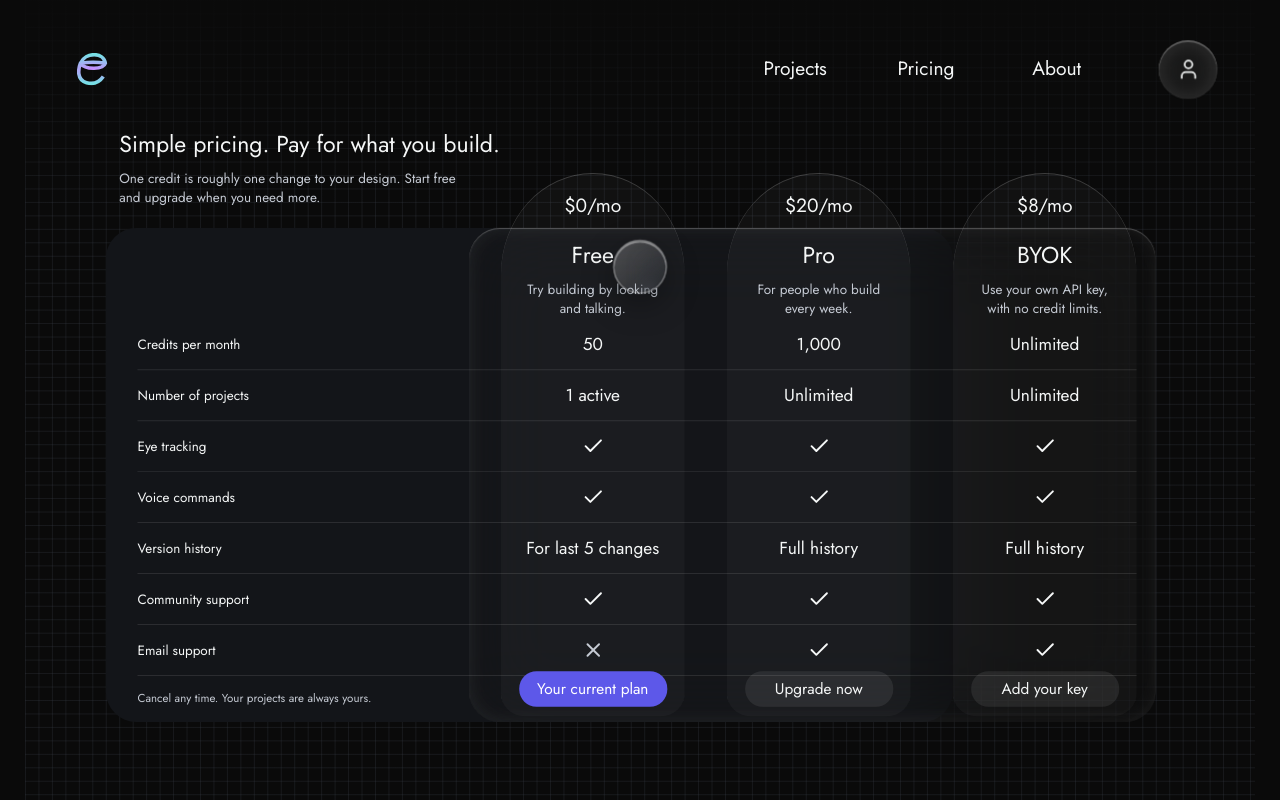
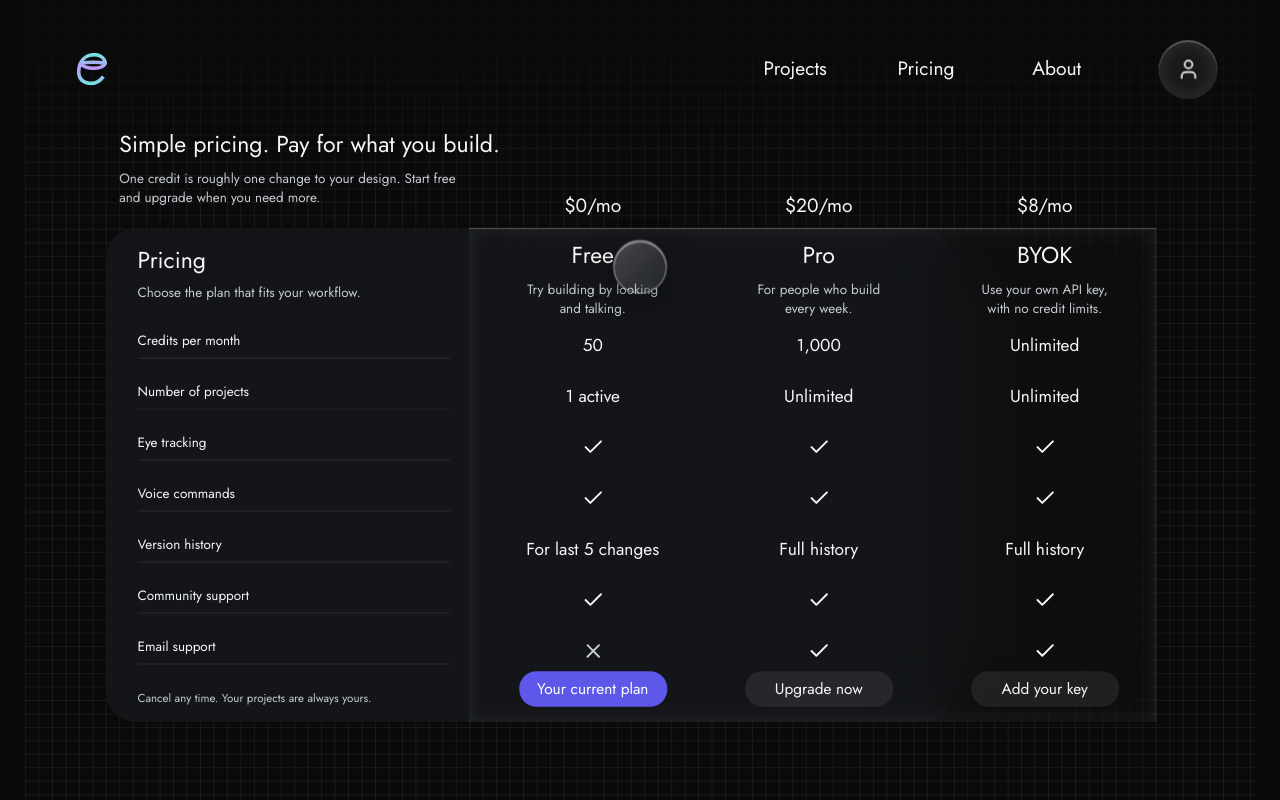
Before and after one commit to dakshshahani/mhacks, a Next.js app in the folder apps/frontend/: page /pricing in a window 1280 px wide. Built offline with nearby package versions, Linux system fonts and the light colour scheme.

Commit message:
fix(pricing): true table surface, labels-only dividers, header block

```diff
--- a/apps/frontend/src/app/pricing/actions.tsx
+++ b/apps/frontend/src/app/pricing/actions.tsx
@@ -7,6 +7,7 @@
 
 import { useCallback, useEffect, useRef, useState } from "react";
 import { X } from "lucide-react";
+import { COLUMNS, COLUMN_WIDTH } from "./columns";
 
 // TODO(billing): source from auth/entitlements when accounts exist.
 const CURRENT_PLAN = "Free" as const;
@@ -90,8 +91,8 @@ export default function PlanActions() {
 
   return (
     <>
-      <div className="absolute left-[495px] top-[698px] flex w-[661px]">
-        <div className="flex w-[191px] shrink-0 justify-center">
+      <div className="absolute top-[698px] flex w-[661px]" style={{ left: COLUMNS[0] }}>
+        <div className="flex shrink-0 justify-center" style={{ width: COLUMN_WIDTH }}>
           <button
             type="button"
             onClick={openWith("Enjoy building with Gaze for free.")}
@@ -103,7 +104,7 @@ export default function PlanActions() {
             Your current plan
           </button>
         </div>
-        <div className="flex w-[191px] shrink-0 justify-center" style={{ marginLeft: 44 }}>
+        <div className="flex shrink-0 justify-center" style={{ width: COLUMN_WIDTH, marginLeft: 44 }}>
           <button
             type="button"
             onClick={openWith("We'd like your money, but unfortunately, this is just a demo.")}
@@ -113,7 +114,7 @@ export default function PlanActions() {
             Upgrade now
           </button>
         </div>
-        <div className="flex w-[191px] shrink-0 justify-center" style={{ marginLeft: 44 }}>
+        <div className="flex shrink-0 justify-center" style={{ width: COLUMN_WIDTH, marginLeft: 44 }}>
           <button
             type="button"
             onClick={openWith("We'd like your money, but unfortunately, this is just a demo.")}
--- a/apps/frontend/src/app/pricing/page.tsx
+++ b/apps/frontend/src/app/pricing/page.tsx
@@ -10,7 +10,7 @@ import { Check, X } from "lucide-react";
 import ScaleStage from "../stage";
 import SiteHeader from "../components/site-header";
 import PlanActions from "./actions";
-import { COLUMNS, COLUMN_WIDTH, colLocal } from "./columns";
+import { COLUMNS, COLUMN_WIDTH } from "./columns";
 
 const TIERS = [
   { name: "Free", price: "$0/mo", tagline: "Try building by looking and talking." },
@@ -71,33 +71,34 @@ export default function PricingPage() {
         <section aria-label="Plans" className="absolute left-[84px] top-[237px] h-[514px] w-[1129px]">
           {/* solid base: labels→Pro, #131519 r32 */}
           <div aria-hidden className="absolute left-0 top-0 h-[514px] w-[881px] rounded-[32px] bg-[#131519]" />
-          {/* shared glass overlay across all three tier columns */}
+          {/* shared glass overlay across all three tier columns.
+              Sharp corners per Figma (no radius): its straight left edge is
+              the separator between the labels area and Free. No tier
+              containers — the Unions read as nothing discrete, so none are
+              drawn; content + glass carry the column structure. */}
           <div
             aria-hidden
-            className="pointer-events-none absolute left-[378px] top-0 h-[514px] w-[714px] rounded-[32px] bg-[#1d1d1d]/20 shadow-[inset_0_1px_1px_rgba(255,255,255,0.25),inset_0_0_22px_rgba(255,255,255,0.08)] backdrop-blur-[40px]"
+            className="pointer-events-none absolute left-[378px] top-0 h-[514px] w-[714px] bg-[#1d1d1d]/20 shadow-[inset_0_1px_1px_rgba(255,255,255,0.25),inset_0_0_22px_rgba(255,255,255,0.08)] backdrop-blur-[40px]"
           />
-          {/* tier overlays: elliptical caps (191×105), translucent, integrated */}
-          <div aria-hidden className="pointer-events-none absolute inset-0">
-            {COLUMNS.map((x) => (
-              <div
-                key={x}
-                className="absolute top-[-57px] h-[565px] bg-white/[0.03] shadow-[inset_0_1px_0_rgba(255,255,255,0.18)]"
-                style={{
-                  left: colLocal(x),
-                  width: COLUMN_WIDTH,
-                  borderRadius: "95px 95px 24px 24px / 105px 105px 24px 24px",
-                }}
-              />
-            ))}
+
+          {/* table header: "Pricing" + sub at x117 y253 */}
+          <div className="absolute left-[33px] top-[16px] w-[408px]">
+            <h2 className="text-[24px] font-normal leading-[35px] text-[#f5f7f7]">Pricing</h2>
+            <p className="mt-[6px] text-[14px] font-normal leading-5 text-[#c5cad3]">
+              Choose the plan that fits your workflow.
+            </p>
           </div>
 
           {/* tier headers: price / name / tagline, centered per column */}
           <div className="absolute left-[411px] top-[-38px] flex w-[661px]">
-            {TIERS.map((tier, i) => (
+            {COLUMNS.map((x, i) => {
+              const tier = TIERS[i];
+              if (!tier) return null;
+              return (
                 <div
                   key={tier.name}
-                className="flex w-[191px] shrink-0 flex-col items-center text-center"
-                style={{ marginLeft: i === 0 ? 0 : 44 }}
+                  className="flex shrink-0 flex-col items-center text-center"
+                  style={{ width: COLUMN_WIDTH, marginLeft: i === 0 ? 0 : 44 }}
                 >
                   <p className="text-[20px] font-normal leading-[29px] text-[#f5f7f7]">{tier.price}</p>
                   <h2 className="mt-[20px] text-[24px] font-normal leading-[35px] text-[#f5f7f7]">{tier.name}</h2>
@@ -105,17 +106,19 @@ export default function PricingPage() {
                     {tier.tagline}
                   </p>
                 </div>
-            ))}
+              );
+            })}
           </div>
 
-          {/* feature rows: labels col + value cells at the shared columns */}
+          {/* feature rows: dividers run labels-only in Figma (x117 w325),
+              so the border lives on the label cell, not the row */}
           <div className="absolute left-[33px] top-[95px] w-[1039px]">
             {ROWS.map((row) => (
               <div
                 key={row.label}
-                className="flex h-[53px] items-center border-b border-white/10"
+                className="flex h-[53px] items-center"
               >
-                <p className="w-[325px] shrink-0 text-[14px] font-normal leading-5 text-[#f5f7f7]">
+                <p className="w-[325px] shrink-0 border-b border-white/10 pb-[8px] text-[14px] font-normal leading-5 text-[#f5f7f7]">
                   {row.label}
                 </p>
                 {row.values.map((cell, i) => (
```
Lines whose indentation alone changed are shown as unchanged.
